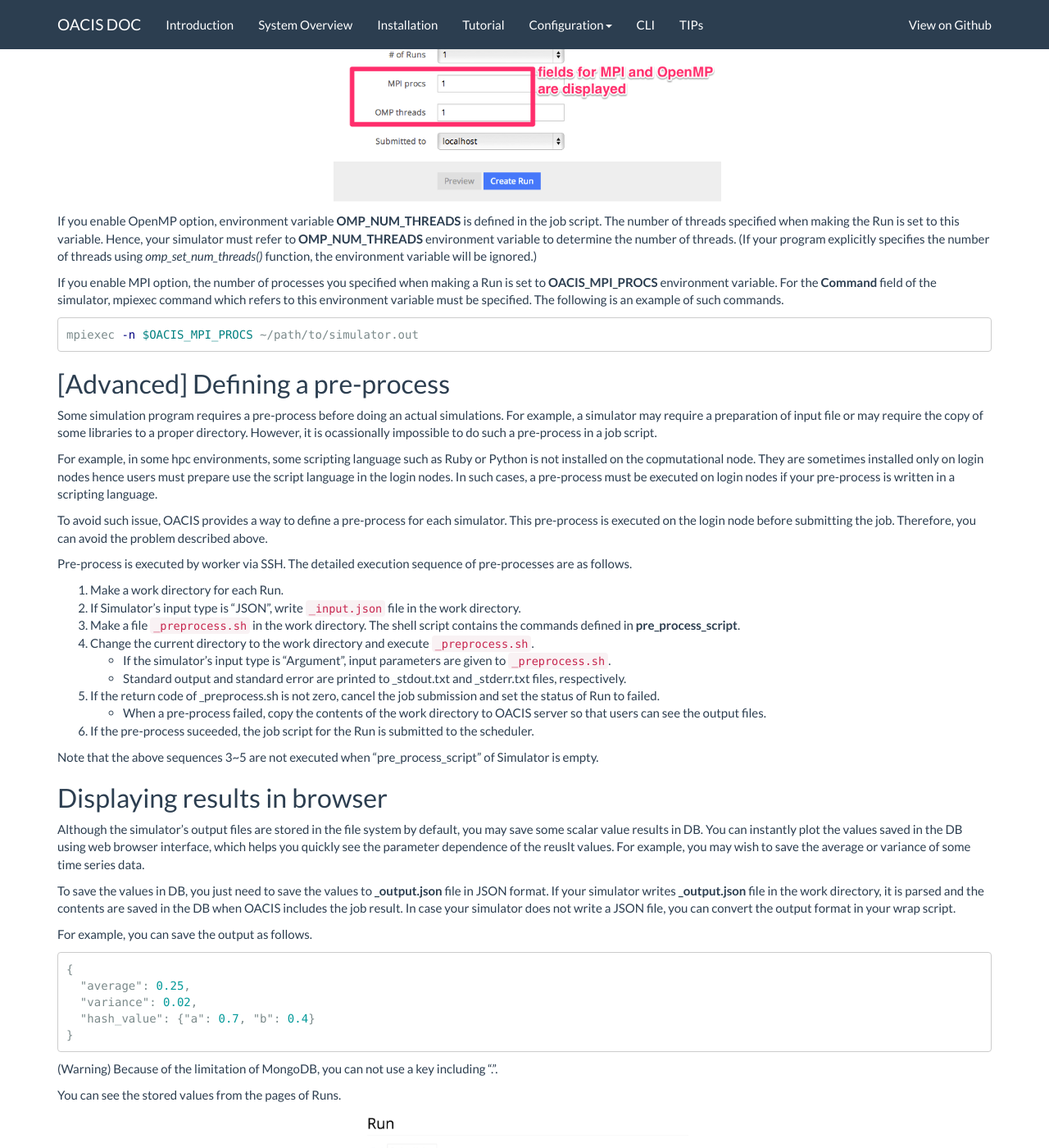
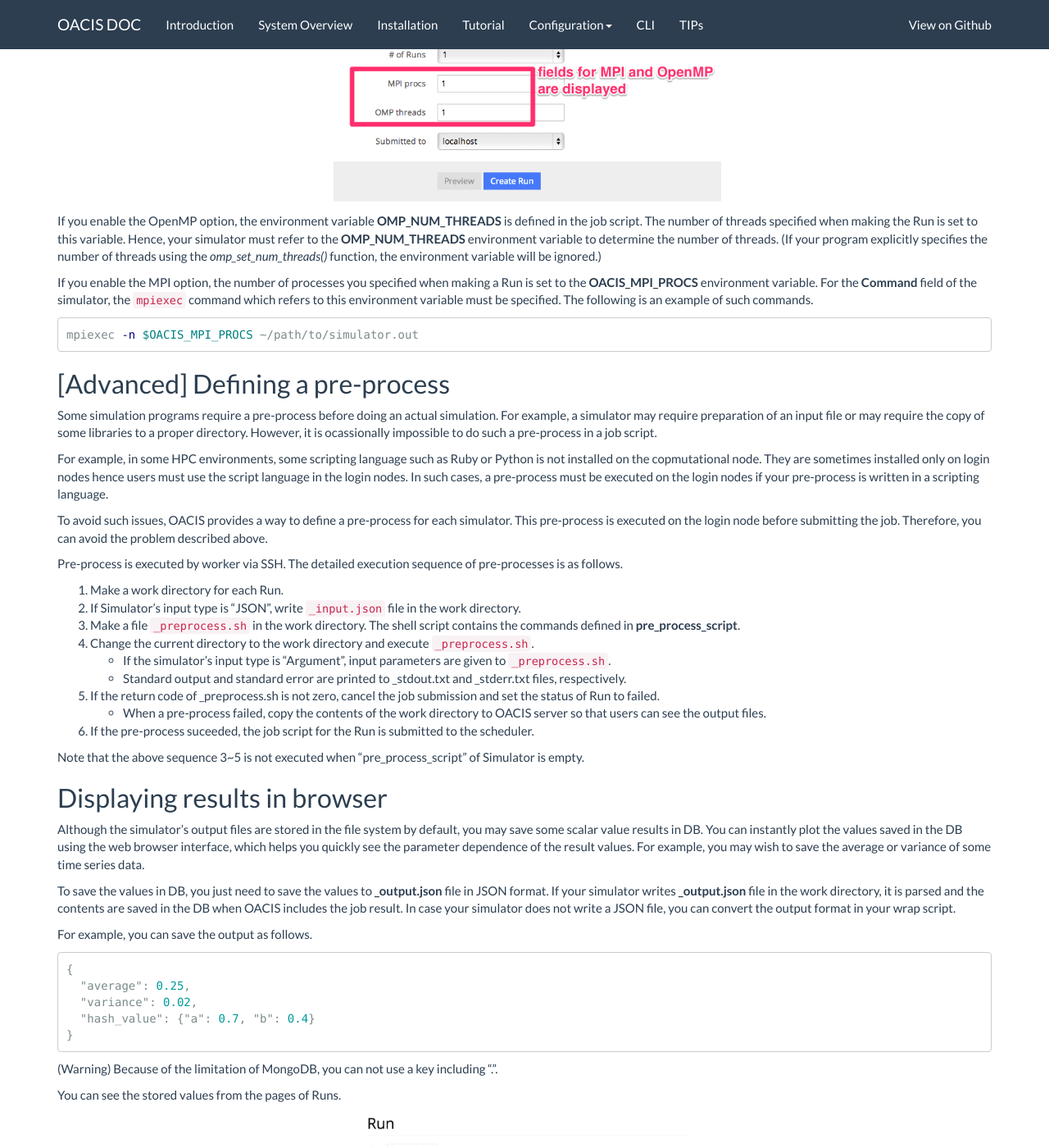
Before and after one commit to crest-cassia/oacis, a Jekyll site: the page built from en/configuring_simulator.md, in a window 1280 px wide and 1400 px high, scrolled down 5268 px. Shown: the whole window at 82% size. Built offline with Jekyll 4.4.1, drawn with Linux system fonts in a browser that asks for light colours; nearby versions of some CDN libraries; some of the changed text lies outside the part shown.

Commit message:
polished up English docs

````diff
--- a/en/configuring_simulator.md
+++ b/en/configuring_simulator.md
@@ -71,7 +71,7 @@ After the simulation finished, the work directory is compressed into a single fi
 
 ## Requirements for simulators
 
-To execute simulator from OACIS, simulators must satisfy the following requirements.
+To execute a simulator from OACIS, simulators must satisfy the following requirements.
 
 1. The output files or directories must be created in the current directory.
     - OACIS creates a work directory for each job and executes the job in that directory. All the files and directories in the work directory are stored in OACIS as the simulation outputs.
@@ -95,14 +95,14 @@ To execute simulator from OACIS, simulators must satisfy the following requireme
 As we mentioned in the previous section, the program must receive input parameters either from command-line arguments or from JSON.
 Probably most of your simulation programs do not conform to the format of input parameters. In order to implement your simulators, you need to prepare a scritp that wraps your simulation program in order to adjust the I/O format. Let us call the script "wrap script" from now on.
 It is easier to prepare a wrap script using a light-weight scripting language such as a shell script, Python, or Ruby.
-After you prepared a wrap script, register the path to the wrap script as the simulation command in OACIS. OACIS executes the wrap script, which in turn executes the actual simulation program.
+After you have prepared a wrap script, register the path to the wrap script as the simulation command in OACIS. OACIS executes the wrap script, which in turn executes the actual simulation program.
 
 We are going to show a few samples for wrap scripts.
 
 ### Example 1: changing the command line argument
 
 Suppose you have a simulation program which has four input parameters. You can set these input parametes by command line options.
-Let us assume that the options to set parameters are "-l", "-v", "-t", "--tmax". In addition to these, we can set the seed of random number generator by "--seed" option.
+Let us assume that the options to set parameters are "-l", "-v", "-t", "--tmax". In addition to these, we can set the seed of random number generator by the "--seed" option.
 A command for this simulator would look like
 
 ```bash
@@ -254,12 +254,12 @@ If you enable the checks of **Suppot MPI** or **Support OMP** when reigstering a
 
 ![Specifying MPI processes, OpenMP threads]({{ site.baseurl }}/images/new_run_mpi_omp_support.png){:width="500px"}
 
-If you enable OpenMP option, environment variable **OMP_NUM_THREADS** is defined in the job script.
+If you enable the OpenMP option, the environment variable **OMP_NUM_THREADS** is defined in the job script.
 The number of threads specified when making the Run is set to this variable.
-Hence, your simulator must refer to **OMP_NUM_THREADS** environment variable to determine the number of threads. (If your program explicitly specifies the number of threads using *omp_set_num_threads()* function, the environment variable will be ignored.)
+Hence, your simulator must refer to the **OMP_NUM_THREADS** environment variable to determine the number of threads. (If your program explicitly specifies the number of threads using the *omp_set_num_threads()* function, the environment variable will be ignored.)
 
-If you enable MPI option, the number of processes you specified when making a Run is set to **OACIS_MPI_PROCS** environment variable.
-For the **Command** field of the simulator, mpiexec command which refers to this environment variable must be specified.
+If you enable the MPI option, the number of processes you specified when making a Run is set to the **OACIS_MPI_PROCS** environment variable.
+For the **Command** field of the simulator, the `mpiexec` command which refers to this environment variable must be specified.
 The following is an example of such commands.
 
 ```shell
@@ -268,15 +268,15 @@ mpiexec -n $OACIS_MPI_PROCS ~/path/to/simulator.out
 
 ## [Advanced] Defining a pre-process {#preprocess}
 
-Some simulation program requires a pre-process before doing an actual simulations. For example, a simulator may require a preparation of input file or may require the copy of some libraries to a proper directory.
+Some simulation programs require a pre-process before doing an actual simulation. For example, a simulator may require preparation of an input file or may require the copy of some libraries to a proper directory.
 However, it is ocassionally impossible to do such a pre-process in a job script.
 
-For example, in some hpc environments, some scripting language such as Ruby or Python is not installed on the copmutational node. They are sometimes installed only on login nodes hence users must prepare use the script language in the login nodes. In such cases, a pre-process must be executed on login nodes if your pre-process is written in a scripting language.
+For example, in some HPC environments, some scripting language such as Ruby or Python is not installed on the copmutational node. They are sometimes installed only on login nodes hence users must use the script language in the login nodes. In such cases, a pre-process must be executed on the login nodes if your pre-process is written in a scripting language.
 
-To avoid such issue, OACIS provides a way to define a pre-process for each simulator.
+To avoid such issues, OACIS provides a way to define a pre-process for each simulator.
 This pre-process is executed on the login node before submitting the job. Therefore, you can avoid the problem described above.
 
-Pre-process is executed by worker via SSH. The detailed execution sequence of pre-processes are as follows.
+Pre-process is executed by worker via SSH. The detailed execution sequence of pre-processes is as follows.
 
 1. Make a work directory for each Run.
 1. If Simulator's input type is "JSON", write `_input.json` file in the work directory.
@@ -288,13 +288,13 @@ Pre-process is executed by worker via SSH. The detailed execution sequence of pr
     - When a pre-process failed, copy the contents of the work directory to OACIS server so that users can see the output files.
 1. If the pre-process suceeded, the job script for the Run is submitted to the scheduler.
 
-Note that the above sequences 3~5 are not executed when "pre_process_script" of Simulator is empty.
+Note that the above sequence 3~5 is not executed when "pre_process_script" of Simulator is empty.
 
 
 ## Displaying results in browser
 
 Although the simulator's output files are stored in the file system by default, you may save some scalar value results in DB.
-You can instantly plot the values saved in the DB using web browser interface, which helps you quickly see the parameter dependence of the reuslt values.
+You can instantly plot the values saved in the DB using the web browser interface, which helps you quickly see the parameter dependence of the result values.
 For example, you may wish to save the average or variance of some time series data.
 
 To save the values in DB, you just need to save the values to **_output.json** file in JSON format.
@@ -319,7 +319,7 @@ You can see the stored values from the pages of Runs.
 
 If you click a "Plot" tab from the page of ParameterSet, you will see the page to display plots.
 
-Select the type of plot, x-axis and y-axis. OACIS will collects the relevant ParameterSets and plots the average for each ParameterSet.
+Select the type of plot, x-axis and y-axis. OACIS will collect the relevant ParameterSets and plot the average for each ParameterSet.
 If you drag a mini plot displayed in the right bottom region, you can magnify the plot. You can also switch scale (log or normal) of the axis.
 If you double click the data points, the page for the corresponding ParameterSet are opened.
 Each url has a unique url, with which you can reopen the current plot.
````
Also changed, not shown: other parts of en/configuring_simulator.md (+5 -5 lines), en/configuring_host.md (+8 -8 lines), en/index.md (+3 -3 lines), en/install.md (+16 -16 lines), en/overview.md (+14 -14 lines), en/tutorial.md (+39 -39 lines).
